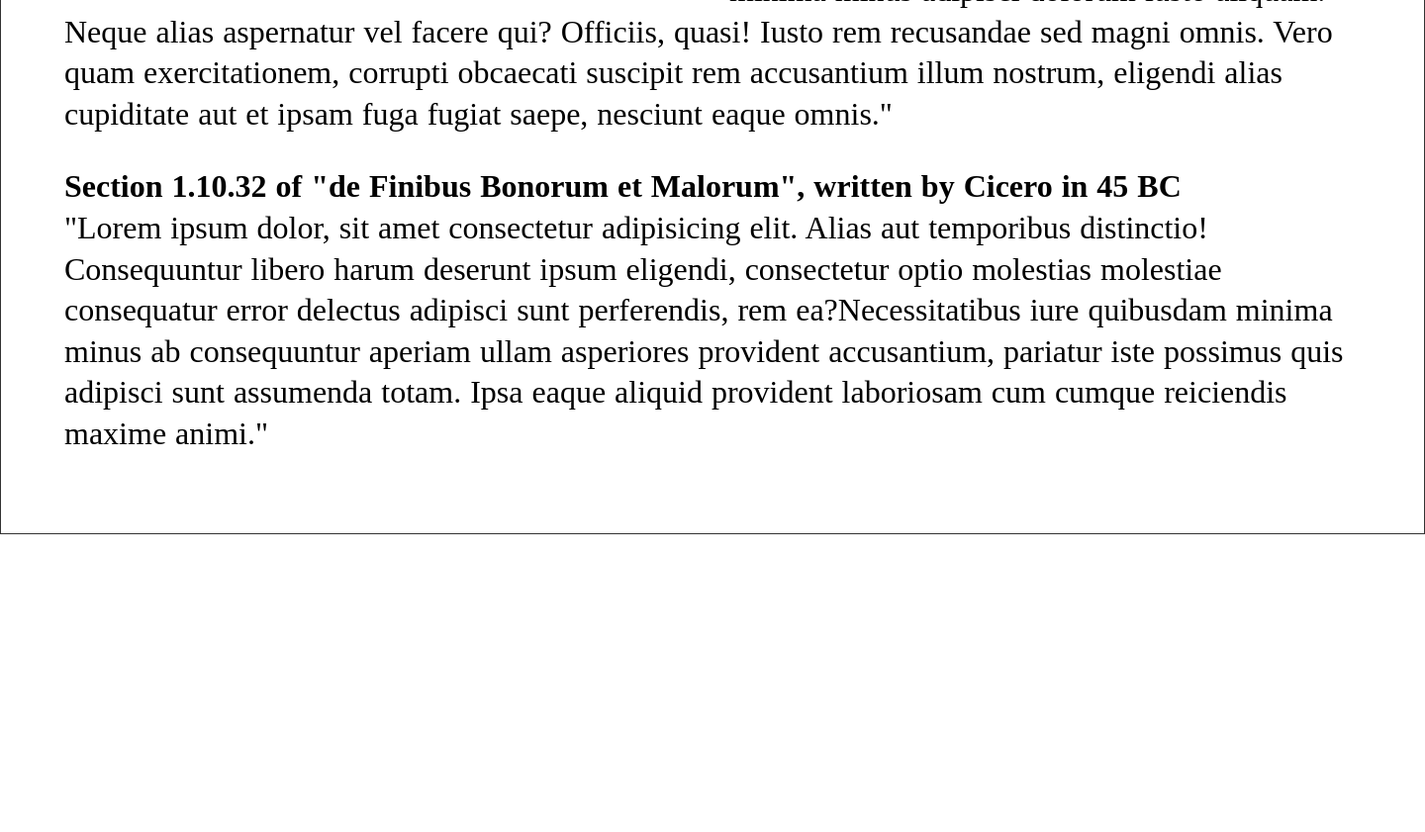
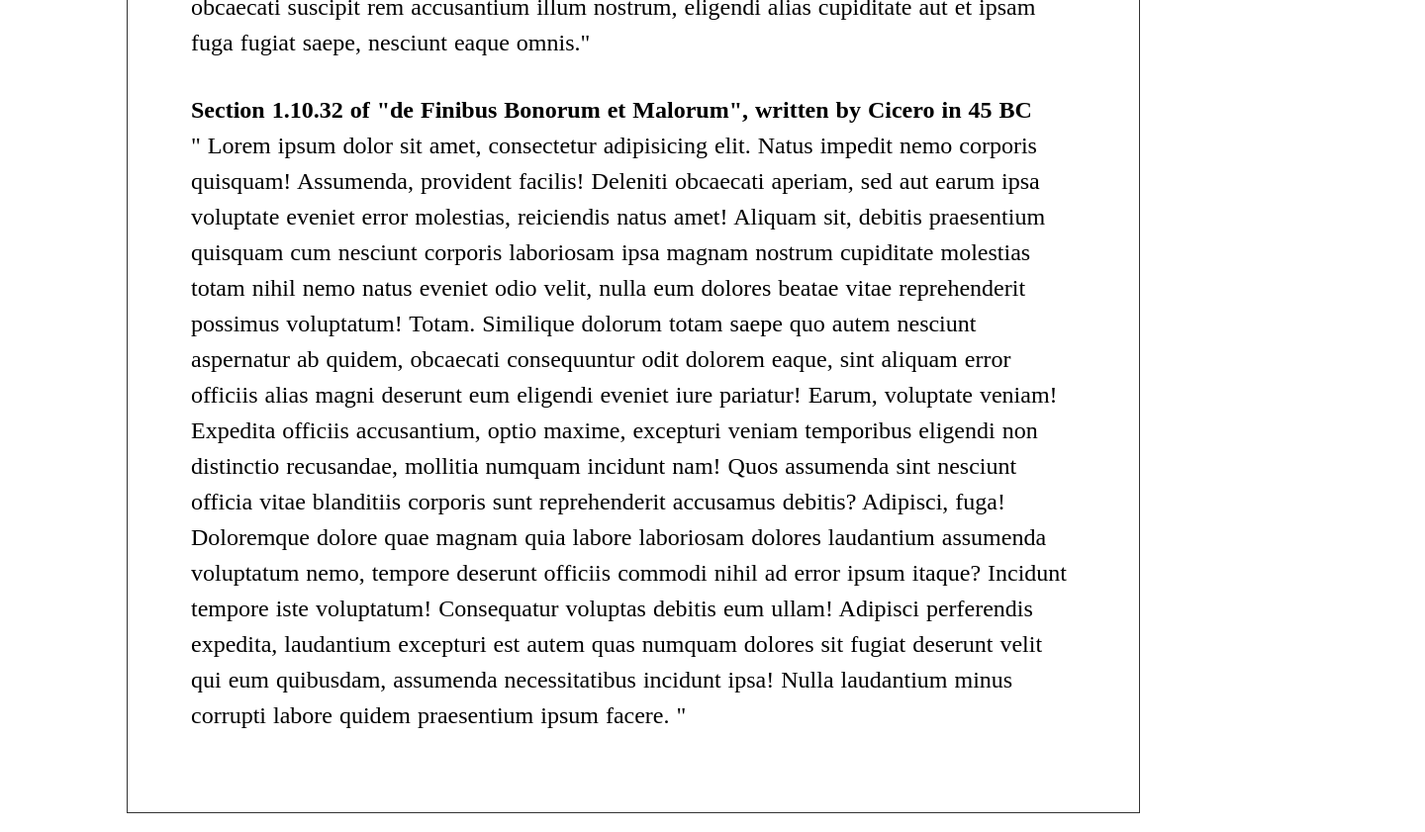
Before and after one commit to hoangvanhoa1701/Test-html-css, a plain HTML site: page Cau-1/index.html in a window 1280 px wide. Shown: the part 511-1352 px from the top of the page at 99% size, 1440 px wide, since content can reach past the window. Before the commit the page ends 1067 px from the top, so only its background shows below. Drawn offline with Linux system fonts and the light colour scheme.

Commit message:
update cau 3

```diff
--- a/Cau-1/css/style.css
+++ b/Cau-1/css/style.css
@@ -1,42 +1,35 @@
 body {
   font-size: 16px;
   margin: 0;
+  padding: 0;
   min-height: 100%;
-  padding: 0;
   width: 100%;
   font-weight: 500;
-  line-height: 1.3;
+  line-height: 1.5;
   word-spacing: 1px;
-  -ms-text-size-adjust: 100%;
-  -webkit-text-size-adjust: 100%;
-  -moz-osx-font-smoothing: grayscale;
-  -webkit-font-smoothing: antialiased;
   box-sizing: border-box;
-  -webkit-box-sizing: border-box;
-  -ms-overflow-style: scrollbar;
 }
-.container {
-  width: 90rem;
-  margin: 0 auto;
+.Container {
+  width: 80%;
+  margin: 1.2rem auto;
 }
-.box{
-    margin: 1rem 0;
+.Box{
     border: 1px solid #333333;
     padding: 3rem 4rem;
 }
-.image{
-    width: 40rem;
+.Box__image{
+    width: 50%;
     height: auto;
     float: left;
     padding: 0 2rem 1rem 0;
 }
-.title{
+.Box__title{
     font-weight: 700;
-    font-size: 2rem;
+    font-size: 1.5rem;
     margin: 0;
 }
-.content{
-    font-size: 2rem;
+.Box__content{
+    font-size: 1.5rem;
     font-weight: 500;
     margin-top: 0;
     margin-bottom: 2rem;
--- a/Cau-1/index.html
+++ b/Cau-1/index.html
@@ -7,11 +7,12 @@
 </head>
 
 <body>
-    <div class="container">
-        <div class="box">
-            <img class="image" src="./img/vision-big.jpg" alt="">
-            <h2 class="title">The standard Lorem Ipsum passage, used since the 1500s</h2>
-            <p class="content">"Lorem ipsum dolor sit amet consectetur adipisicing elit. Saepe omnis rem praesentium
+    <div class="Container">
+        <div class="Box">
+            <img class="Box__image" src="./img/vision-big.jpg" alt="vision-big">
+            <h2 class="Box__title">The standard Lorem Ipsum passage, used since the 1500s</h2>
+            <p class="Box__content">"Lorem ipsum dolor sit amet consectetur adipisicing elit. Saepe omnis rem
+                praesentium
                 illo minima
                 tempore cumque, dolor alias reiciendis rerum numquam magnam debitis nostrum repellendus eius impedit
                 architecto
@@ -25,13 +26,25 @@
                 accusantium illum nostrum, eligendi alias cupiditate aut et ipsam fuga fugiat saepe, nesciunt eaque
                 omnis."
             </p>
-            <h2 class="title">Section 1.10.32 of "de Finibus Bonorum et Malorum", written by Cicero in 45 BC</h2>
-            <p class="content"> "Lorem ipsum dolor, sit amet consectetur adipisicing elit. Alias aut temporibus
-                distinctio! Consequuntur
-                libero harum deserunt ipsum eligendi, consectetur optio molestias molestiae consequatur error delectus
-                adipisci sunt perferendis, rem ea?Necessitatibus iure quibusdam minima minus ab consequuntur aperiam
-                ullam asperiores provident accusantium, pariatur iste possimus quis adipisci sunt assumenda totam. Ipsa
-                eaque aliquid provident laboriosam cum cumque reiciendis maxime animi."</p>
+            <h2 class="Box__title">Section 1.10.32 of "de Finibus Bonorum et Malorum", written by Cicero in 45 BC</h2>
+            <p class="Box__content"> " Lorem ipsum dolor sit amet, consectetur adipisicing elit. Natus impedit nemo
+                corporis quisquam! Assumenda, provident facilis! Deleniti obcaecati aperiam, sed aut earum ipsa
+                voluptate eveniet error molestias, reiciendis natus amet!
+                Aliquam sit, debitis praesentium quisquam cum nesciunt corporis laboriosam ipsa magnam nostrum
+                cupiditate molestias totam nihil nemo natus eveniet odio velit, nulla eum dolores beatae vitae
+                reprehenderit possimus voluptatum! Totam.
+                Similique dolorum totam saepe quo autem nesciunt aspernatur ab quidem, obcaecati consequuntur odit
+                dolorem eaque, sint aliquam error officiis alias magni deserunt eum eligendi eveniet iure pariatur!
+                Earum, voluptate veniam!
+                Expedita officiis accusantium, optio maxime, excepturi veniam temporibus eligendi non distinctio
+                recusandae, mollitia numquam incidunt nam! Quos assumenda sint nesciunt officia vitae blanditiis
+                corporis sunt reprehenderit accusamus debitis? Adipisci, fuga!
+                Doloremque dolore quae magnam quia labore laboriosam dolores laudantium assumenda voluptatum nemo,
+                tempore deserunt officiis commodi nihil ad error ipsum itaque? Incidunt tempore iste voluptatum!
+                Consequatur voluptas debitis eum ullam!
+                Adipisci perferendis expedita, laudantium excepturi est autem quas numquam dolores sit fugiat deserunt
+                velit qui eum quibusdam, assumenda necessitatibus incidunt ipsa! Nulla laudantium minus corrupti labore
+                quidem praesentium ipsum facere. "</p>
         </div>
 
     </div>
--- a/Cau-2/css/style.css
+++ b/Cau-2/css/style.css
@@ -1,28 +1,19 @@
 body {
   font-size: 16px;
+  margin: 0;
+  padding: 0;
   font-family: Arial, Helvetica, sans-serif;
-  margin: 0;
+  color: #808080;
   min-height: 100%;
-  padding: 0;
   width: 100%;
-  color: #808080;
   font-weight: 500;
-  line-height: 1.3;
+  line-height: 1.5;
   word-spacing: 1px;
-  -ms-text-size-adjust: 100%;
-  -webkit-text-size-adjust: 100%;
-  -moz-osx-font-smoothing: grayscale;
-  -webkit-font-smoothing: antialiased;
   box-sizing: border-box;
-  -webkit-box-sizing: border-box;
-  -ms-overflow-style: scrollbar;
 }
 .Container {
-  width: 90rem;
-  margin: 0 auto;
-}
-.Box {
-  margin: 1rem 0;
+  width: 80%;
+  margin: 1.2rem auto;
 }
 .Box-pc {
   height: 35rem;
@@ -35,7 +26,7 @@ body {
   border-style: solid;
   border-width: 0 1px;
   height: 100%;
-  width: 44rem;
+  width: 48%;
 }
 .Title {
   font-weight: 300;
@@ -56,7 +47,7 @@ body {
   border-style: solid;
   border-width: 0 1px;
   height: 100%;
-  width: 44rem;
+  width: 49%;
 }
 .Pc-image{
   width: 100%;
@@ -69,7 +60,7 @@ body {
 }
 .Box-sp{
   height: 42rem;
-  width: 32rem;
+  width: 38%;
   border-color: rgb(0, 195, 255);
   border-style: solid;
   border-width: 0 1px;
--- a/Cau-3/css/style.css
+++ b/Cau-3/css/style.css
@@ -1,43 +1,17 @@
 body {
   font-size: 16px;
   margin: 0;
+  padding: 0;
+  font-family: Arial, Helvetica, sans-serif;
+  color: #808080;
   min-height: 100%;
-  padding: 0;
   width: 100%;
   font-weight: 500;
-  line-height: 1.3;
+  line-height: 1.5;
   word-spacing: 1px;
-  -ms-text-size-adjust: 100%;
-  -webkit-text-size-adjust: 100%;
-  -moz-osx-font-smoothing: grayscale;
-  -webkit-font-smoothing: antialiased;
   box-sizing: border-box;
-  -webkit-box-sizing: border-box;
-  -ms-overflow-style: scrollbar;
 }
-.container {
-  width: 90rem;
-  margin: 0 auto;
+.Container {
+  width: 80%;
+  margin: 1.2rem auto;
 }
-.box{
-    margin: 1rem 0;
-    border: 1px solid #333333;
-    padding: 3rem 4rem;
-}
-.image{
-    width: 40rem;
-    height: auto;
-    float: left;
-    padding: 0 2rem 1rem 0;
-}
-.title{
-    font-weight: 700;
-    font-size: 2rem;
-    margin: 0;
-}
-.content{
-    font-size: 2rem;
-    font-weight: 500;
-    margin-top: 0;
-    margin-bottom: 2rem;
-}
```
Also changed, not shown: Cau-2/index.html (+2 -18 lines), Cau-3/index.html (+2 -5 lines), Cau-3/img/vision-big.jpg (deleted), Cau-4/img/mapple-leaf.png (deleted), Cau-4/img/vision-big.jpg (deleted).
